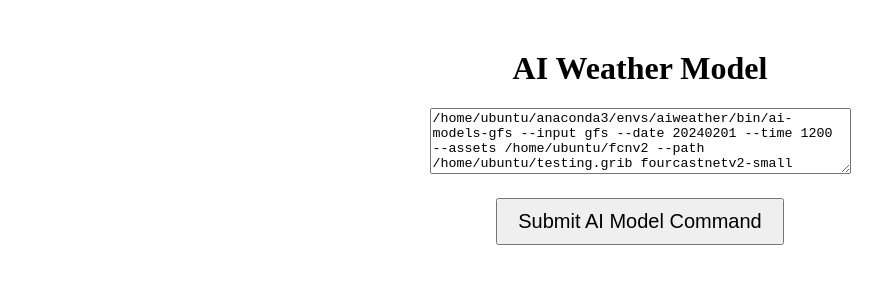
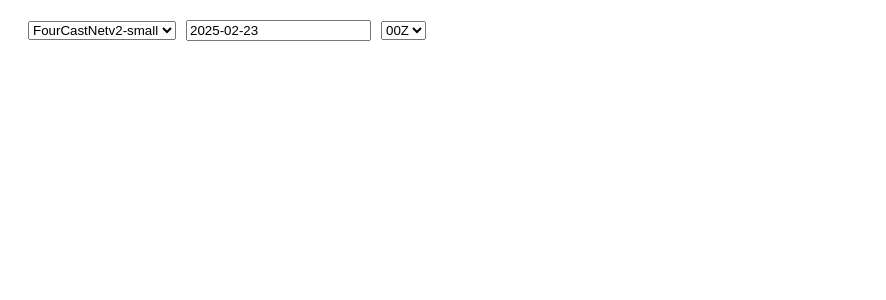
Before and after one commit to jacob-t-radford/ai-weather-frontend, a React (Create React App) app: page / in a window 1280 px wide. Shown: the top 300 px of the page, without its empty margins (0-886 px from the left). Built offline with nearby package versions, Linux system fonts and the light colour scheme.

Commit message:
calendar stuff

```diff
--- a/package.json
+++ b/package.json
@@ -8,6 +8,7 @@
     "@testing-library/react": "^16.2.0",
     "@testing-library/user-event": "^13.5.0",
     "react": "^19.0.0",
+    "react-datepicker": "^8.1.0",
     "react-dom": "^19.0.0",
     "react-scripts": "5.0.1",
     "web-vitals": "^2.1.4"
--- a/src/App.js
+++ b/src/App.js
@@ -1,41 +1,44 @@
 import React, { useState } from "react";
+import DatePicker from "react-datepicker";
+import "react-datepicker/dist/react-datepicker.css";
 
 const BACKEND_URL = "https://aiweather.duckdns.org/test"; // Flask API URL
 
 const App = () => {
-    const [response, setResponse] = useState("");
-    const [command, setCommand] = useState(
-        "/home/ubuntu/anaconda3/envs/aiweather/bin/ai-models-gfs --input gfs --date 20240201 --time 1200 --assets /home/ubuntu/fcnv2 --path /home/ubuntu/testing.grib fourcastnetv2-small"
-    );
+    const [selectedModel, setSelectedModel] = useState("FourCastNetv2-small");
+    const [selectedDate, setSelectedDate] = useState(new Date());
+    const [selectedTime, setSelectedTime] = useState("00Z");
 
-    const handleButtonClick = () => {
-        fetch(BACKEND_URL, {
-            method: "POST",
-            headers: { "Content-Type": "application/json" },
-            body: JSON.stringify({ command })  // Send command to backend
-        })
-            .then(res => res.json())
-            .then(data => setResponse(data.message))
-            .catch(error => setResponse("Error connecting to Flask API"));
-    };
+    const models = ["FourCastNetv2-small", "Pangu-Weather", "GraphCast", "Aurora"];
+    const times = ["00Z", "06Z", "12Z", "18Z"];
 
     return (
-        <div style={{ textAlign: "center", marginTop: "50px" }}>
-            <h1>AI Weather Model</h1>
-            <textarea
-                value={command}
-                onChange={(e) => setCommand(e.target.value)}
-                rows="4"
-                cols="50"
-                style={{ marginBottom: "20px" }}
+        <div style={{ display: "flex", gap: "10px", alignItems: "center", margin: "20px" }}>
+            {/* Model Selection Dropdown */}
+            <select value={selectedModel} onChange={(e) => setSelectedModel(e.target.value)}>
+                {models.map((model) => (
+                    <option key={model} value={model}>
+                        {model}
+                    </option>
+                ))}
+            </select>
+
+            {/* Date Picker */}
+            <DatePicker
+                selected={selectedDate}
+                onChange={(date) => setSelectedDate(date)}
+                dateFormat="yyyy-MM-dd"
             />
-            <br />
-            <button onClick={handleButtonClick} style={{ fontSize: "20px", padding: "10px 20px" }}>
-                Submit AI Model Command
-            </button>
-            <p>{response}</p>
+
+            {/* Time Selection Dropdown */}
+            <select value={selectedTime} onChange={(e) => setSelectedTime(e.target.value)}>
+                {times.map((time) => (
+                    <option key={time} value={time}>
+                        {time}
+                    </option>
+                ))}
+            </select>
         </div>
     );
 };
-
 export default App;
```
Also changed, not shown: 1 other file (tests, documents, lock files or other folders).
